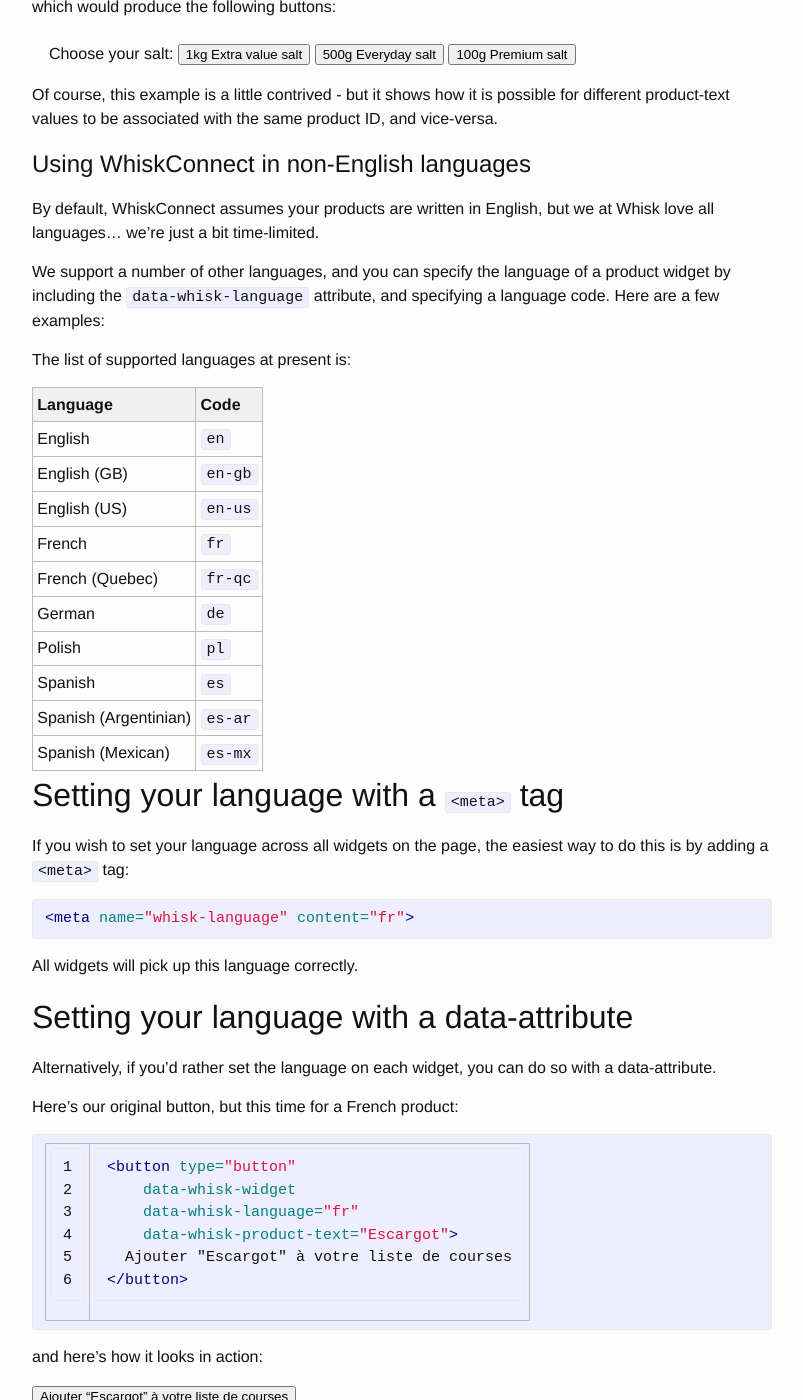
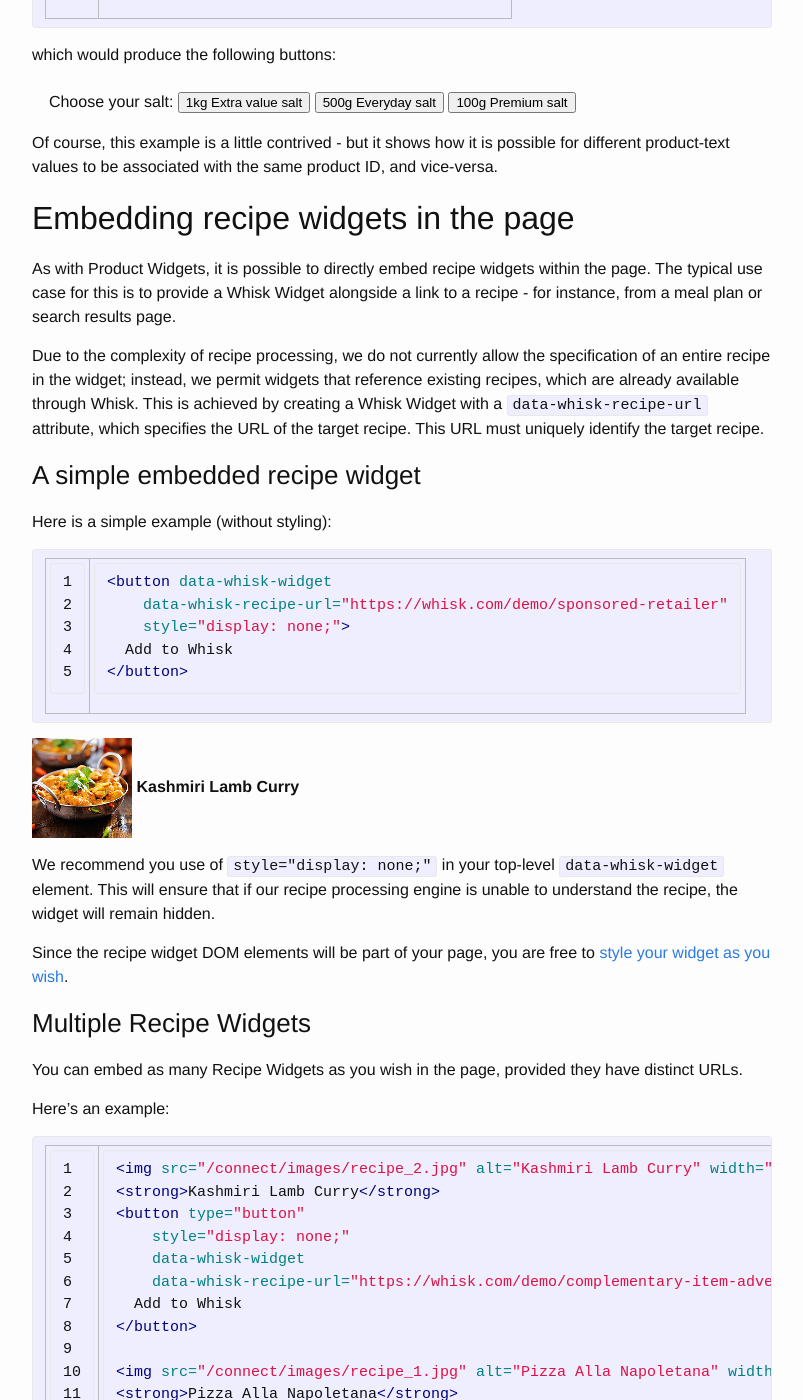
Before and after one commit to whisklabs/whisklabs.github.io, a Jekyll site: the page built from connect/index.md, in a window 1280 px wide and 1400 px high, scrolled down 6874 px. Shown: the whole window, without its empty margins (238-1041 px from the left). Built offline with Jekyll 4.4.1, drawn with Linux system fonts in a browser that asks for light colours; nearby versions of some CDN libraries; a script that is not in the unit is left out; some of the changed text lies outside the part shown.

Commit message:
WX-179 Updates instructions to include examples of recipe widget embedding

```diff
--- a/connect/index.md
+++ b/connect/index.md
@@ -305,6 +305,89 @@ which would produce the following buttons:
 Of course, this example is a little contrived - but it shows how it is possible for different product-text values to be associated with the same product ID, and vice-versa.
 
 
+
+
+## Embedding recipe widgets in the page
+
+As with Product Widgets, it is possible to directly embed recipe widgets within the page. The typical use case for this is to provide a Whisk Widget alongside a link to a recipe - for instance, from a meal plan or search results page.
+
+Due to the complexity of recipe processing, we do not currently allow the specification of an entire recipe in the widget; instead, we permit widgets that reference existing recipes, which are already available through Whisk. This is achieved by creating a Whisk Widget with a `data-whisk-recipe-url` attribute, which specifies the URL of the target recipe. This URL must uniquely identify the target recipe.
+
+### A simple embedded recipe widget
+
+Here is a simple example (without styling):
+
+{% highlight html linenos %}
+<button data-whisk-widget
+    data-whisk-recipe-url="https://whisk.com/demo/sponsored-retailer"
+    style="display: none;">
+  Add to Whisk
+</button>
+{% endhighlight %}
+
+<img src="/connect/images/recipe_2.jpg" alt="Kashmiri Lamb Curry" width="100">
+<strong>Kashmiri Lamb Curry</strong>
+<button type="button"
+    style="display: none;"
+    data-whisk-widget
+    data-whisk-recipe-url="https://whisk.com/demo/complementary-item-advert">
+  Add to Whisk
+</button>
+
+We recommend you use of `style="display: none;"` in your top-level `data-whisk-widget` element. This will ensure that if our recipe processing engine is unable to understand the recipe, the widget will remain hidden.
+
+Since the recipe widget DOM elements will be part of your page, you are free to [style your widget as you wish](#styling-your-widget).
+
+### Multiple Recipe Widgets
+
+You can embed as many Recipe Widgets as you wish in the page, provided they have distinct URLs.
+
+Here's an example:
+
+{% highlight html linenos %}
+
+<img src="/connect/images/recipe_2.jpg" alt="Kashmiri Lamb Curry" width="100">
+<strong>Kashmiri Lamb Curry</strong>
+<button type="button"
+    style="display: none;"
+    data-whisk-widget
+    data-whisk-recipe-url="https://whisk.com/demo/complementary-item-advert">
+  Add to Whisk
+</button>
+
+<img src="/connect/images/recipe_1.jpg" alt="Pizza Alla Napoletana" width="100">
+<strong>Pizza Alla Napoletana</strong>
+<button type="button"
+    data-whisk-widget
+    data-whisk-recipe-url="https://whisk.com/demo/sponsored-retailer"
+    data-whisk-environment-app-path="/cadbury.html"
+    style="display: none;">
+  Add to Whisk
+</button>
+
+{% endhighlight %}
+
+<img src="/connect/images/recipe_2.jpg" alt="Kashmiri Lamb Curry" width="100">
+<strong>Kashmiri Lamb Curry</strong>
+<button type="button"
+    style="display: none;"
+    data-whisk-widget
+    data-whisk-recipe-url="https://whisk.com/demo/complementary-item-advert">
+  Add to Whisk
+</button>
+
+<img src="/connect/images/recipe_1.jpg" alt="Pizza Alla Napoletana" width="100">
+<strong>Pizza Alla Napoletana</strong>
+<button type="button"
+    data-whisk-widget
+    data-whisk-recipe-url="https://whisk.com/demo/sponsored-retailer"
+    style="display: none;">
+  Add to Whisk
+</button>
+
+You should be able to add as many recipes as you like, but these recipe URLs must be available when the page loads.  If you wish to load widgets dynamically (e.g. add recipes to the page by AJAX), please read the [Adding Whisk Widgets dynamically](#adding-whisk-widgets-dynamically) section.
+
+
 # Using WhiskConnect in non-English languages
 
 By default, WhiskConnect assumes your products are written in English, but we at Whisk love all languages... we're just a bit time-limited.
@@ -427,9 +510,9 @@ Each individual recipe widget is added with a structure like this:
 
 There are several important things to note here:
 
-0. You must include `data-whisk-recipe-url="<url_of_your_recipe>"` in your Widget element, to identify the recipe to add;
-0. You must include `style="display: none;"` in your top-level element, so that the widget is hidden prior until the recipe is confirmed as available
-0. Once your content is added into the page, you must call `Whisk.refresh()` to force the Whisk Script to look for new recipe widgets. If you do not call this, the Whisk Script will not look for any new widgets
+0. You must include `data-whisk-recipe-url="<url_of_your_recipe>"` in your Widget element, to identify the recipe to add.
+0. You must include `style="display: none;"` in your top-level element, so that the widget is hidden until the recipe is confirmed as available.
+0. Once your content is added into the page, you must call `Whisk.refresh()` to force the Whisk Script to look for new recipe widgets. If you do not call this, the Whisk Script will not look for any new widgets.
 0. The recipe widget is initially hidden, but once the Whisk Script has verified that the recipe is correct, the widget will be displayed. If the recipe is not available and correct, it will remain hidden.
 
 
@@ -461,31 +544,6 @@ This URL has been generated using the [WhiskConnect URL Generator](https://conne
 
 WhiskConnect generated URLs can be used across all your existing advertising and social platforms - wherever you'd normally send people to a product, you can use WhiskConnect to enable that product for the Whisk Shopping List.
 
-
-# Multiple recipes linked by url
-
-{% highlight html %}
-<button data-whisk-widget data-whisk-recipe-url="https://whisk.com/demo/sponsored-retailer">Add to Whisk</button>
-{% endhighlight %}
-
-<img src="/connect/images/recipe_1.jpg" alt="Pizza Alla Napoletana" width="100">
-<strong>Pizza Alla Napoletana</strong>
-<button type="button"
-    data-whisk-widget
-    data-whisk-recipe-url="https://whisk.com/demo/sponsored-retailer"
-    data-whisk-environment-app-path='/cadbury.html'
-    style="display: none;">
-  Add to Whisk
-</button>
-
-<img src="/connect/images/recipe_2.jpg" alt="Kashmiri Lamb Curry" width="100">
-<strong>Kashmiri Lamb Curry</strong>
-<button type="button"
-    style="display: none;"
-    data-whisk-widget
-    data-whisk-recipe-url="https://whisk.com/demo/complementary-item-advert">
-  Add to Whisk
-</button>
 
 
 # Having trouble?
```
Also changed, not shown: other parts of connect/index.md (+1 -1 lines).
